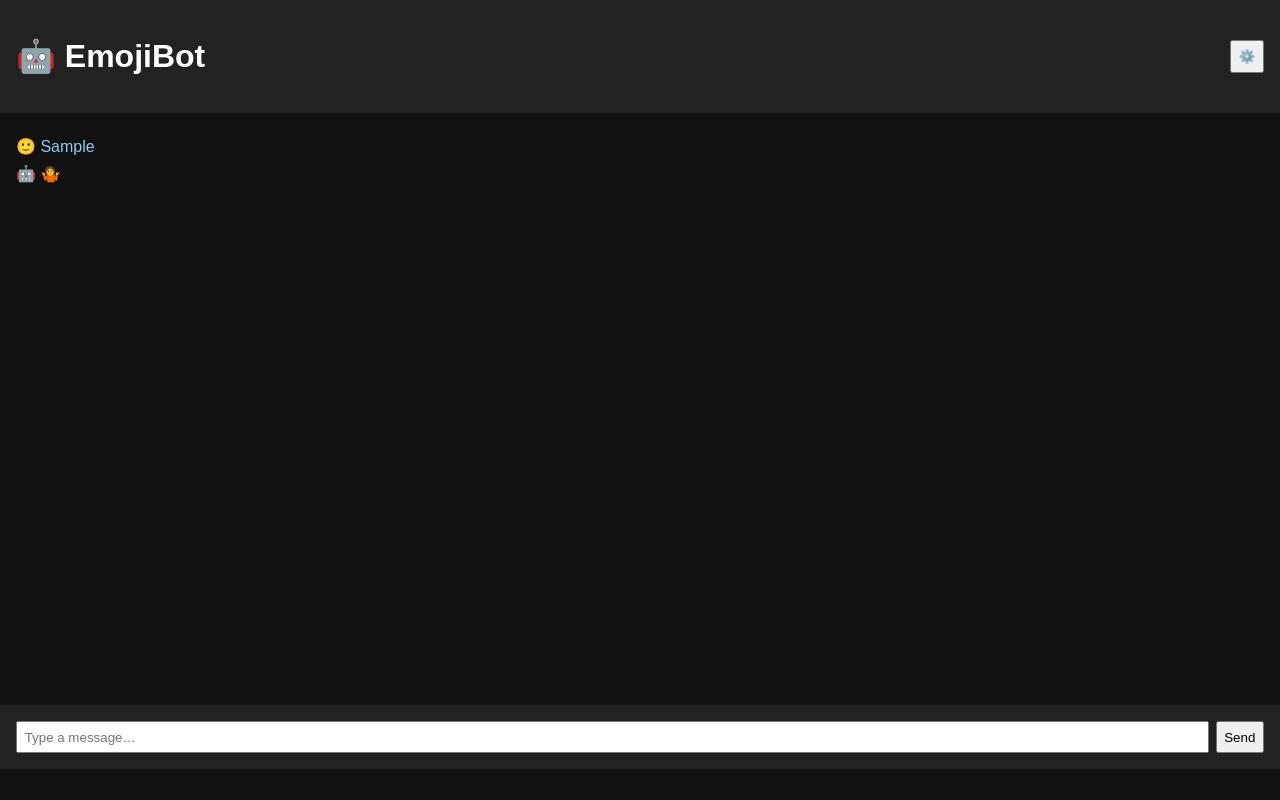
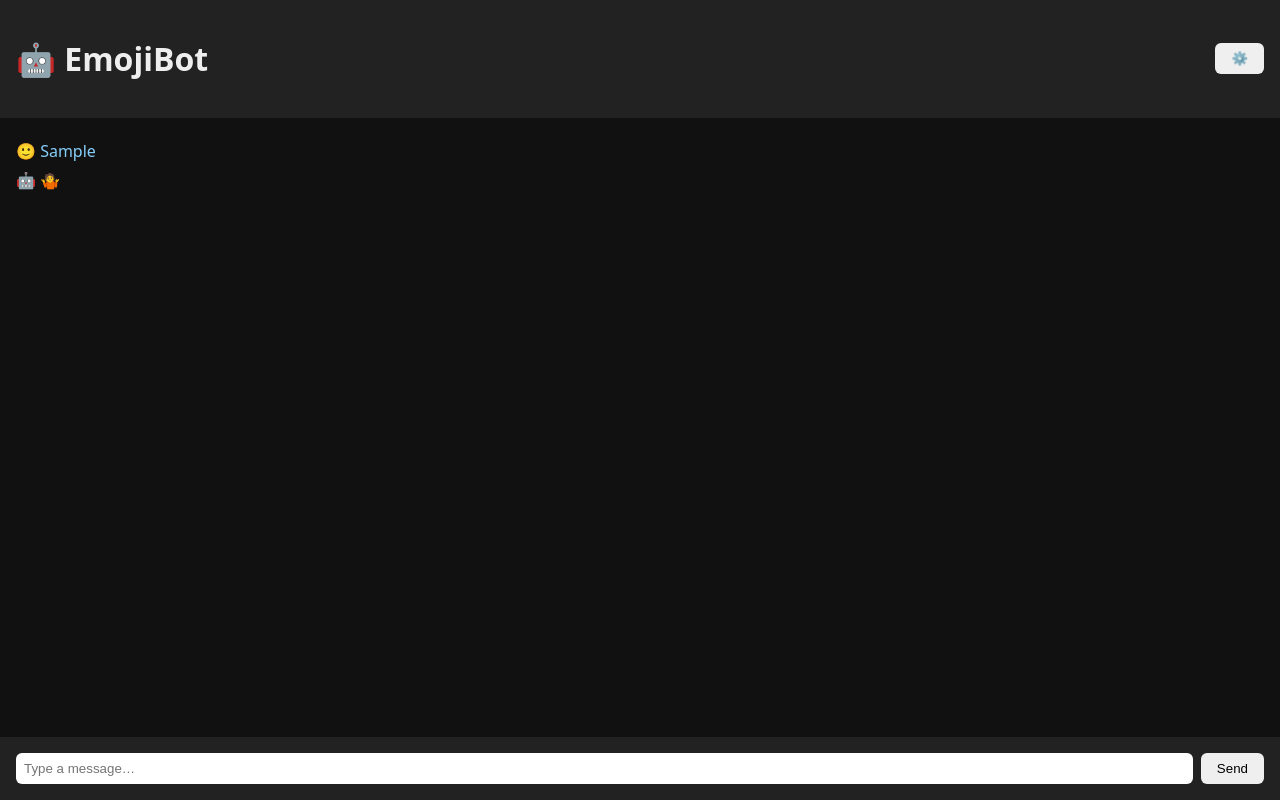
Before and after one commit to playmygamesty/teachable, a plain HTML site: page index.html in a window 1280 px wide. Both pictures are taken after typing "Sample" into the empty fields and a click on the button "Send". Drawn offline with Linux system fonts and the light colour scheme.

Commit message:
Update style.css

```diff
--- a/style.css
+++ b/style.css
@@ -1,57 +1,28 @@
+* { box-sizing: border-box; }
 body {
-  font-family: sans-serif;
-  background: #111;
-  color: white;
-  margin: 0;
-  padding: 0;
+  margin: 0; font-family: system-ui, sans-serif; background: #111; color: #eee;
+  display: flex; flex-direction: column; height: 100vh;
 }
+header {
+  background: #222; padding: 1rem; display: flex; justify-content: space-between; align-items: center;
+}
+#chatWindow {
+  flex: 1; overflow-y: auto; padding: 1rem;
+}
+form {
+  display: flex; gap: .5rem; background: #222; padding: 1rem;
+}
+input { flex: 1; padding: .5rem; border-radius: 6px; border: none; }
+button { padding: .5rem 1rem; border: none; border-radius: 6px; cursor: pointer; }
+.chat-bubble { margin:.4rem 0; line-height: 1.4; }
+.user   { color: lightSkyBlue; }
+.bot    { color: lightGreen; }
 
-header {
-  background: #222;
-  padding: 1em;
-  display: flex;
-  justify-content: space-between;
-  align-items: center;
-}
+/* nice scroll */
+#chatWindow::-webkit-scrollbar { width: 8px; }
+#chatWindow::-webkit-scrollbar-thumb { background: #444; border-radius: 4px; }
 
-main {
-  padding: 1em;
-  height: 70vh;
-  overflow-y: auto;
-}
-
-form {
-  display: flex;
-  padding: 1em;
-  background: #222;
-}
-
-input {
-  flex: 1;
-  padding: 0.5em;
-  margin-right: 0.5em;
-}
-
-button {
-  padding: 0.5em;
-}
-
-.chat-bubble {
-  margin: 0.5em 0;
-}
-
-.bot {
-  color: lightgreen;
-}
-
-.user {
-  color: lightskyblue;
-}
-
-dialog {
-  background: #222;
-  color: white;
-  padding: 1em;
-  border: none;
-  border-radius: 10px;
-}
+/* dialog */
+dialog { background:#222; color:#eee; border:none; border-radius:10px; padding:1rem; width: 18rem; }
+dialog::backdrop { background: rgba(0,0,0,.6); }
+hr { border:none; height:1px; background:#444; margin:1rem 0; }
```
